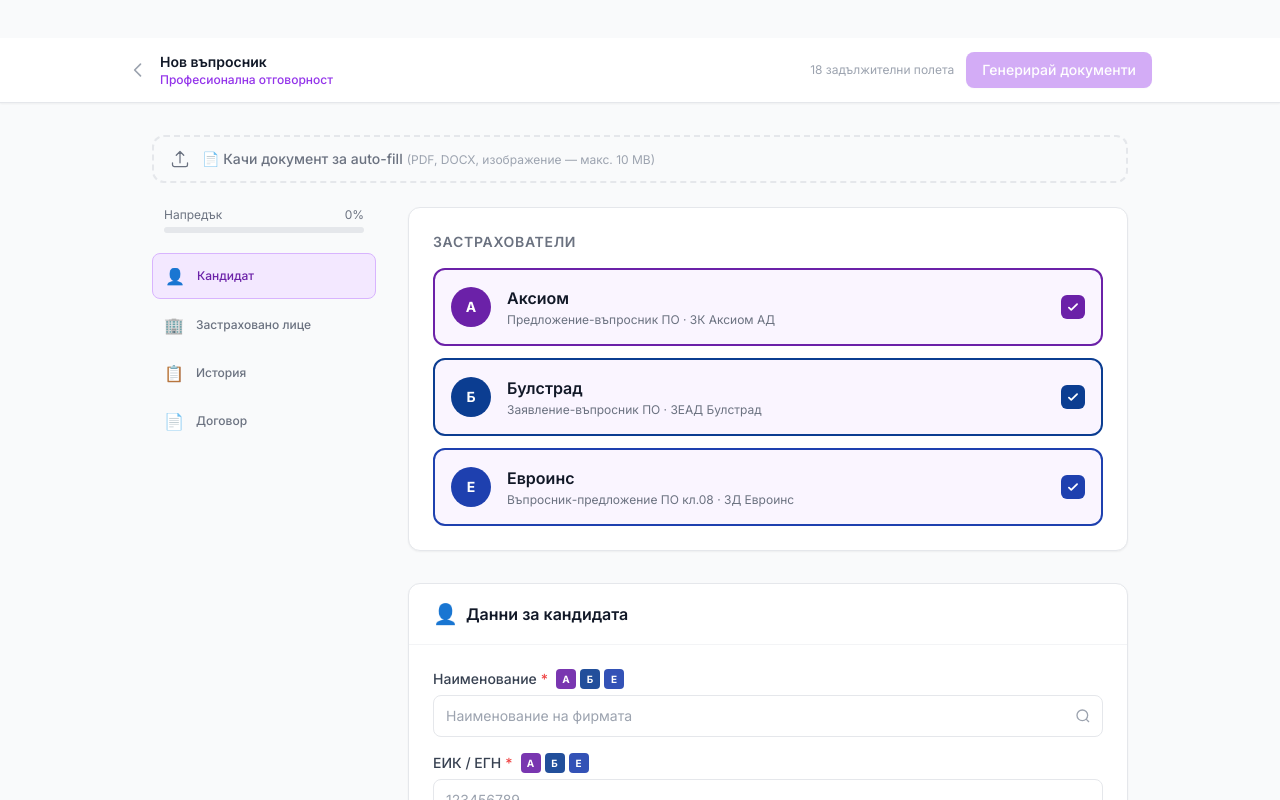
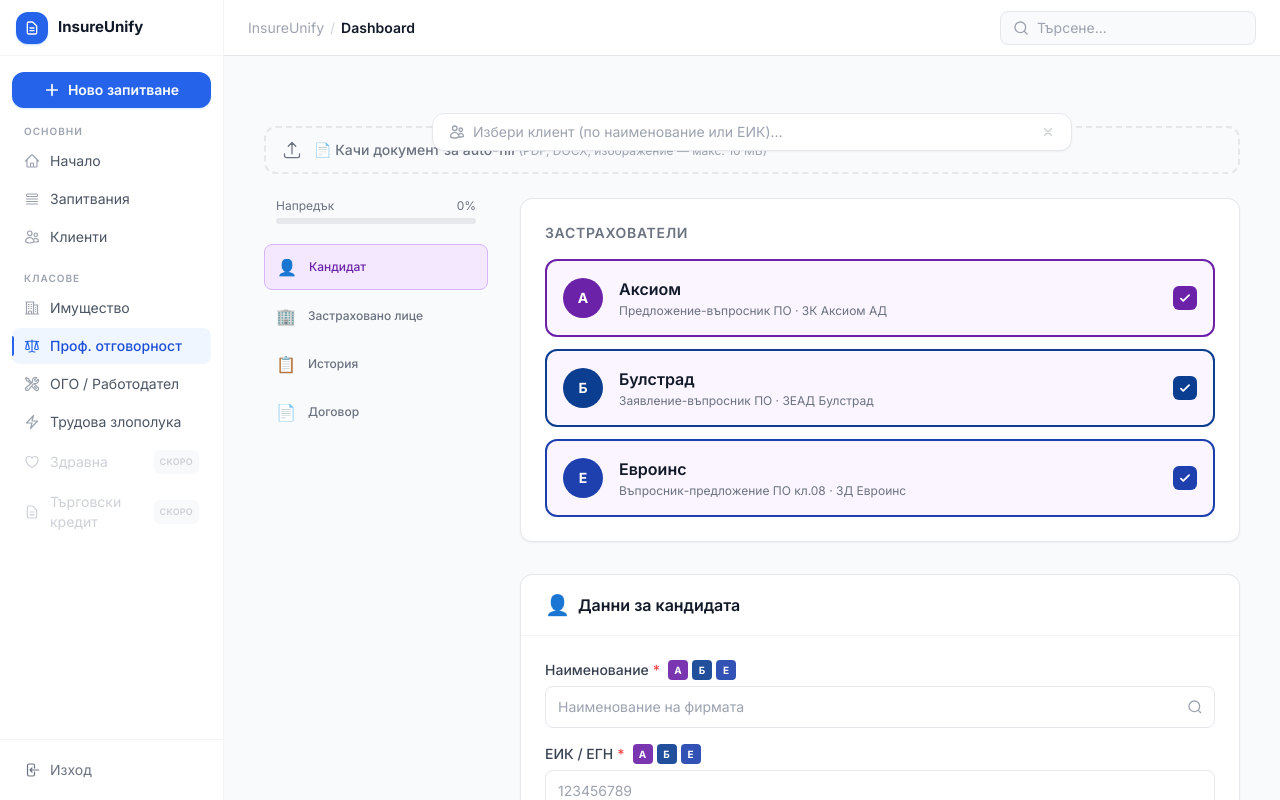
Before and after one commit to Kreditanstalt/insureunify, a Next.js app: page /dashboard/new/professional-liability in a window 1280 px wide. Shown: the top 800 px of the page. Built offline with nearby package versions, Linux system fonts and the light colour scheme.

Commit message:
fix: move form pages into (dashboard) layout group so sidebar is visible on all questionnaire pages, remove duplicate headers

```diff
--- a/components/GLQuestionnaireForm.tsx
+++ b/components/GLQuestionnaireForm.tsx
@@ -358,20 +358,6 @@
 
   return (
     <div className="min-h-screen bg-gray-50">
-      {/* Top bar */}
-      <header className="bg-white border-b border-gray-200 px-6 py-3.5 sticky top-0 z-10 shadow-sm">
-        <div className="max-w-2xl mx-auto flex items-center justify-between">
-          <a href="/dashboard" className="flex items-center gap-2 text-gray-500 hover:text-gray-700 transition-colors text-sm">
-            <svg className="w-4 h-4" fill="none" viewBox="0 0 24 24" stroke="currentColor" strokeWidth={2}>
-              <path strokeLinecap="round" strokeLinejoin="round" d="M15 19l-7-7 7-7" />
-            </svg>
-            Dashboard
-          </a>
-          <span className="text-sm font-medium text-gray-700">ОГО — Обща гражданска отговорност</span>
-          <div className="w-20" />
-        </div>
-      </header>
-
       <div className="max-w-2xl mx-auto px-4 py-6 pb-24">
         <h1 className="text-2xl font-bold text-gray-900 mb-1">Нов въпросник ОГО</h1>
         <p className="text-gray-500 text-sm mb-6">
--- a/components/OAQuestionnaireForm.tsx
+++ b/components/OAQuestionnaireForm.tsx
@@ -351,20 +351,6 @@
 
   return (
     <div className="min-h-screen bg-gray-50">
-      {/* Top bar */}
-      <header className="bg-white border-b border-gray-200 px-6 py-3.5 sticky top-0 z-10 shadow-sm">
-        <div className="max-w-2xl mx-auto flex items-center justify-between">
-          <a href="/dashboard" className="flex items-center gap-2 text-gray-500 hover:text-gray-700 transition-colors text-sm">
-            <svg className="w-4 h-4" fill="none" viewBox="0 0 24 24" stroke="currentColor" strokeWidth={2}>
-              <path strokeLinecap="round" strokeLinejoin="round" d="M15 19l-7-7 7-7" />
-            </svg>
-            Dashboard
-          </a>
-          <span className="text-sm font-medium text-gray-700">Трудова злополука</span>
-          <div className="w-20" />
-        </div>
-      </header>
-
       <div className="max-w-2xl mx-auto px-4 py-6 pb-24">
         <h1 className="text-2xl font-bold text-gray-900 mb-1">Нов въпросник Трудова злополука</h1>
         <p className="text-gray-500 text-sm mb-6">
--- a/components/PLQuestionnaireForm.tsx
+++ b/components/PLQuestionnaireForm.tsx
@@ -614,36 +614,6 @@
 
   return (
     <div className="min-h-screen bg-gray-50">
-      {/* Header */}
-      <header className="bg-white border-b border-gray-200 px-6 py-3.5 sticky top-0 z-10 shadow-sm">
-        <div className="max-w-5xl mx-auto flex items-center justify-between">
-          <div className="flex items-center gap-3">
-            <button onClick={() => router.push('/dashboard')} className="text-gray-400 hover:text-gray-600">
-              <svg className="w-5 h-5" fill="none" viewBox="0 0 24 24" stroke="currentColor" strokeWidth={2}>
-                <path strokeLinecap="round" strokeLinejoin="round" d="M15 19l-7-7 7-7" />
-              </svg>
-            </button>
-            <div>
-              <div className="font-semibold text-gray-900 text-sm">Нов въпросник</div>
-              <div className="text-xs text-purple-600 font-medium">Професионална отговорност</div>
-            </div>
-          </div>
-          <div className="flex items-center gap-3">
-            <span className="text-xs text-gray-400 hidden sm:block">
-              {missing.length > 0 ? `${missing.length} задължителни полета` : 'Готово за изпращане'}
-            </span>
-            <button
-              type="button"
-              onClick={handleSubmit}
-              disabled={!canSubmit || submitting}
-              className="flex items-center gap-1.5 text-sm font-medium px-4 py-2 rounded-lg transition-colors shadow-sm bg-purple-600 hover:bg-purple-700 text-white disabled:opacity-40 disabled:cursor-not-allowed"
-            >
-              {submitting ? 'Запазване…' : 'Генерирай документи'}
-            </button>
-          </div>
-        </div>
-      </header>
-
       <div className="max-w-5xl mx-auto px-6 py-8 flex flex-col gap-4">
         {prefillBanner && (
           <div className="flex items-center justify-between gap-3 rounded-xl bg-emerald-50 border border-emerald-200 px-4 py-2.5 text-sm">
--- a/components/QuestionnaireForm.tsx
+++ b/components/QuestionnaireForm.tsx
@@ -604,20 +604,6 @@
 
   return (
     <div className="min-h-screen bg-gray-50">
-      {/* Top bar */}
-      <header className="bg-white border-b border-gray-200 px-6 py-3.5 sticky top-0 z-10 shadow-sm">
-        <div className="max-w-2xl mx-auto flex items-center justify-between">
-          <a href="/dashboard" className="flex items-center gap-2 text-gray-500 hover:text-gray-700 transition-colors text-sm">
-            <svg className="w-4 h-4" fill="none" viewBox="0 0 24 24" stroke="currentColor" strokeWidth={2}>
-              <path strokeLinecap="round" strokeLinejoin="round" d="M15 19l-7-7 7-7" />
-            </svg>
-            Dashboard
-          </a>
-          <span className="text-sm font-medium text-gray-700">Нов въпросник</span>
-          <div className="w-20" />
-        </div>
-      </header>
-
       <div className="max-w-2xl mx-auto px-4 py-6 pb-20">
         <h1 className="text-2xl font-bold text-gray-900 mb-1">Нов въпросник</h1>
         <p className="text-gray-500 text-sm mb-6">
```
Also changed, not shown: app/(dashboard)/dashboard/new/general-liability/page.tsx (renamed from app/dashboard/new/general-liability/page.tsx), app/(dashboard)/dashboard/new/occupational-accident/page.tsx (renamed from app/dashboard/new/occupational-accident/page.tsx), app/(dashboard)/dashboard/new/professional-liability/page.tsx (renamed from app/dashboard/new/professional-liability/page.tsx), app/(dashboard)/dashboard/new/property/page.tsx (renamed from app/dashboard/new/property/page.tsx).
